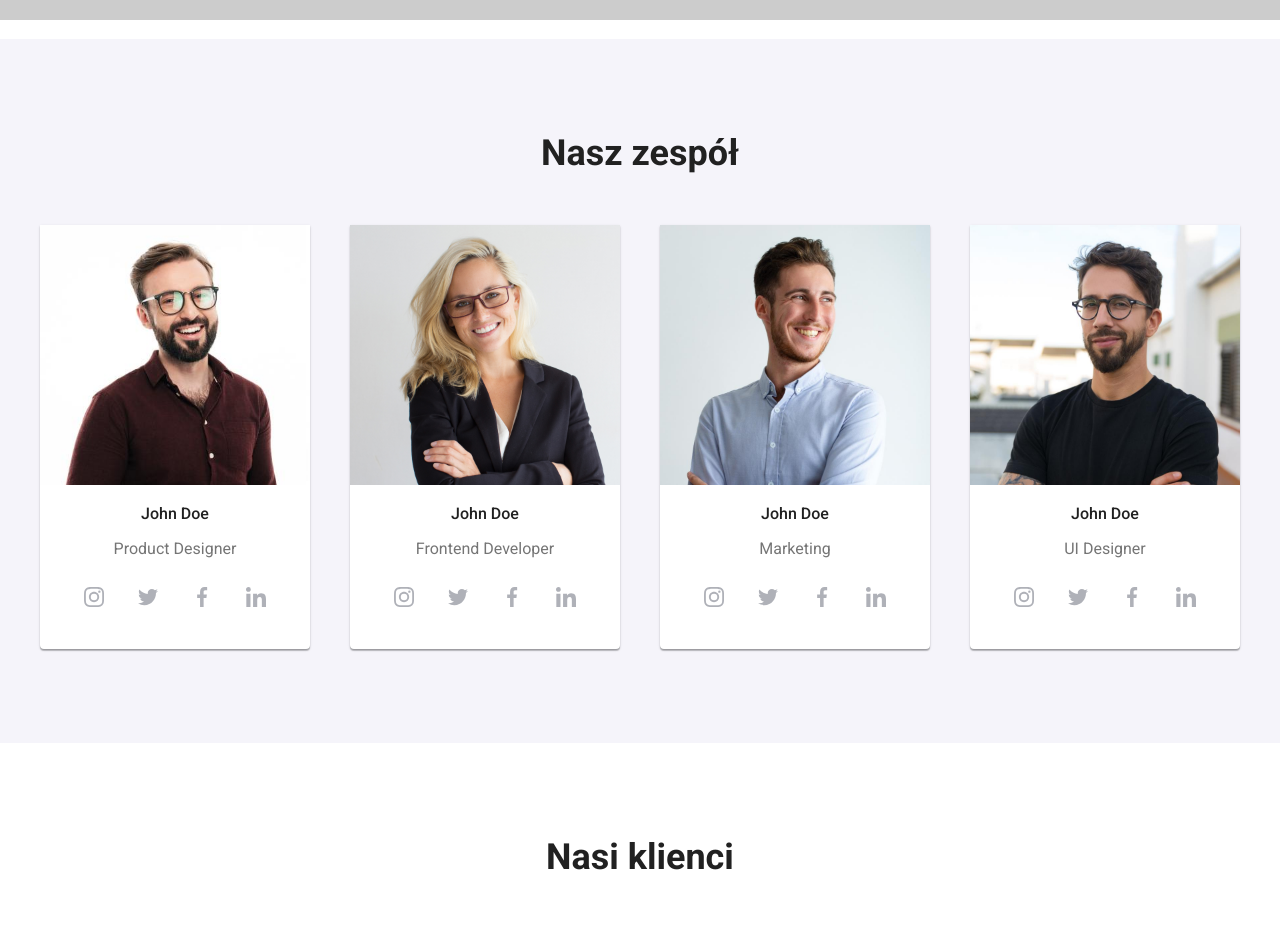
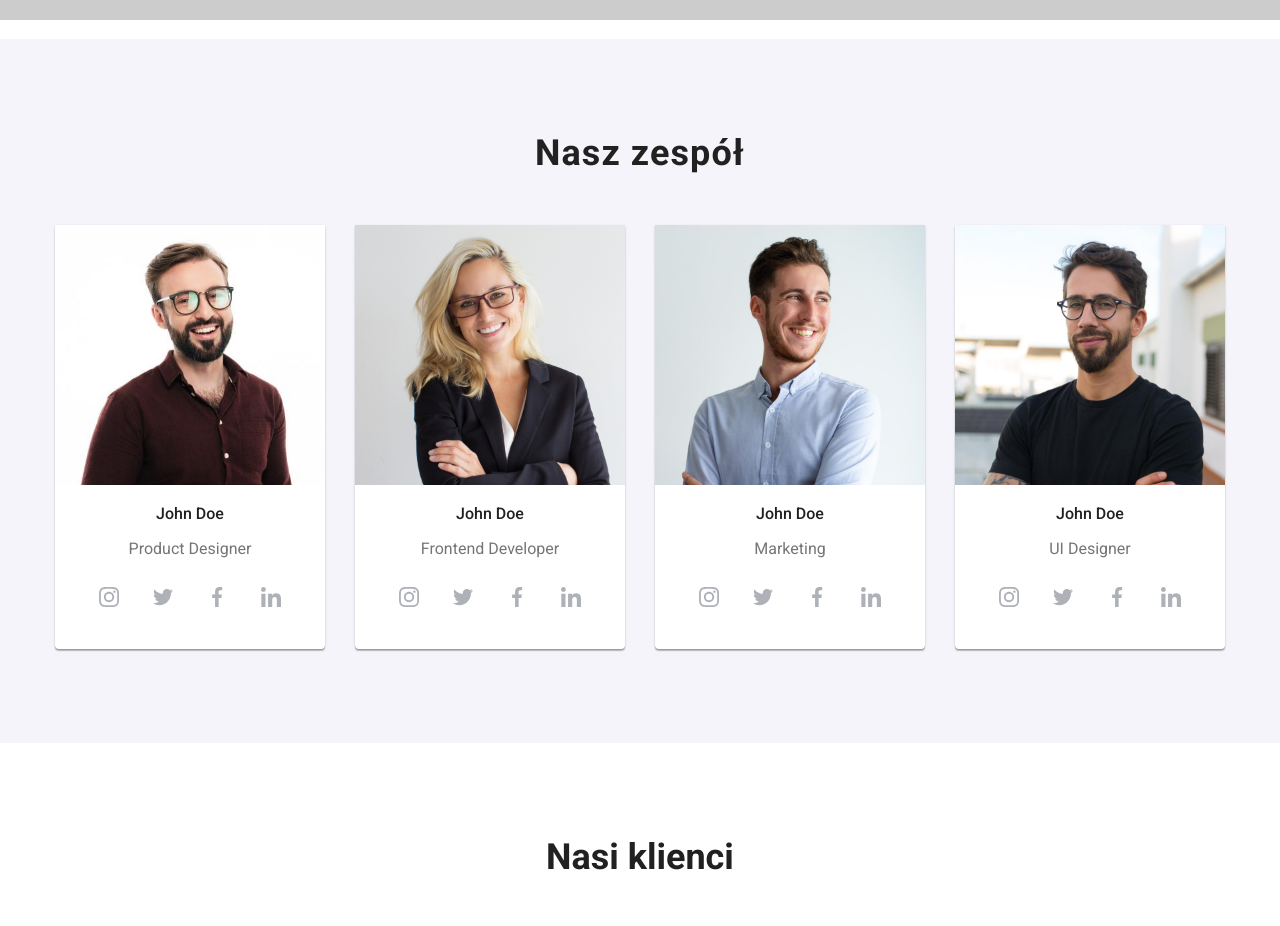
Before and after one commit to jaworskiwojciech/goit-markup-hw-08, a website: page index.html in a window 1280 px wide. Shown: the part 1580-2506 px from the top of the page. Drawn offline with Linux system fonts and the light colour scheme.

Commit message:
team section ogarnięte

```diff
--- a/sass/components/_second_section.scss
+++ b/sass/components/_second_section.scss
@@ -21,6 +21,7 @@
   border-radius: 4px;
   padding: 25px 100px;
   background-color: var(--gray-background);
+
   @media screen and (min-width: 768px) {
     padding: 25px 142px;
   }
@@ -43,6 +44,7 @@
   color: var(--description-color);
 }
 .section-secondary__item {
+
   @media screen and (min-width: 768px) {
     flex-basis: 354px;
   }
--- a/sass/components/_team_section.scss
+++ b/sass/components/_team_section.scss
@@ -6,14 +6,22 @@
     display: flex;
     justify-content: center;
     font-weight: 700;
-    font-size: 36px;
+    font-size: 28px;
     line-height: 1.16;
+    letter-spacing: 0.03em;
     margin-top: 0;
-    margin-bottom: 50px;
+    margin-bottom: 30px;
+
+    @media screen and (min-width: 1200px) {
+      margin-bottom: 50px;
+      font-size: 36px;
+    }
   }
   &__list {
     display: flex;
-    justify-content: space-between;
+    justify-content: center;
+    gap: 30px;
+    flex-wrap: wrap;
     list-style-type: none;
     margin: 0 auto;
     padding: 0px;
```
Also changed, not shown: css/main.min.css, 1 other file.
